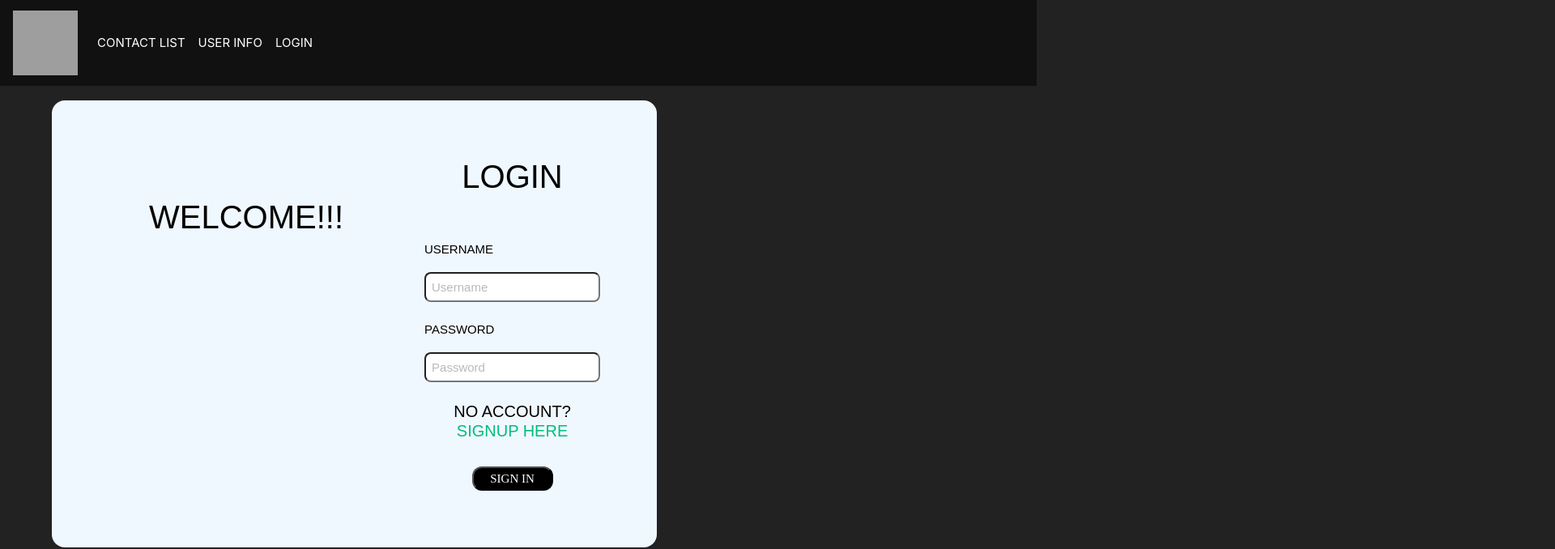
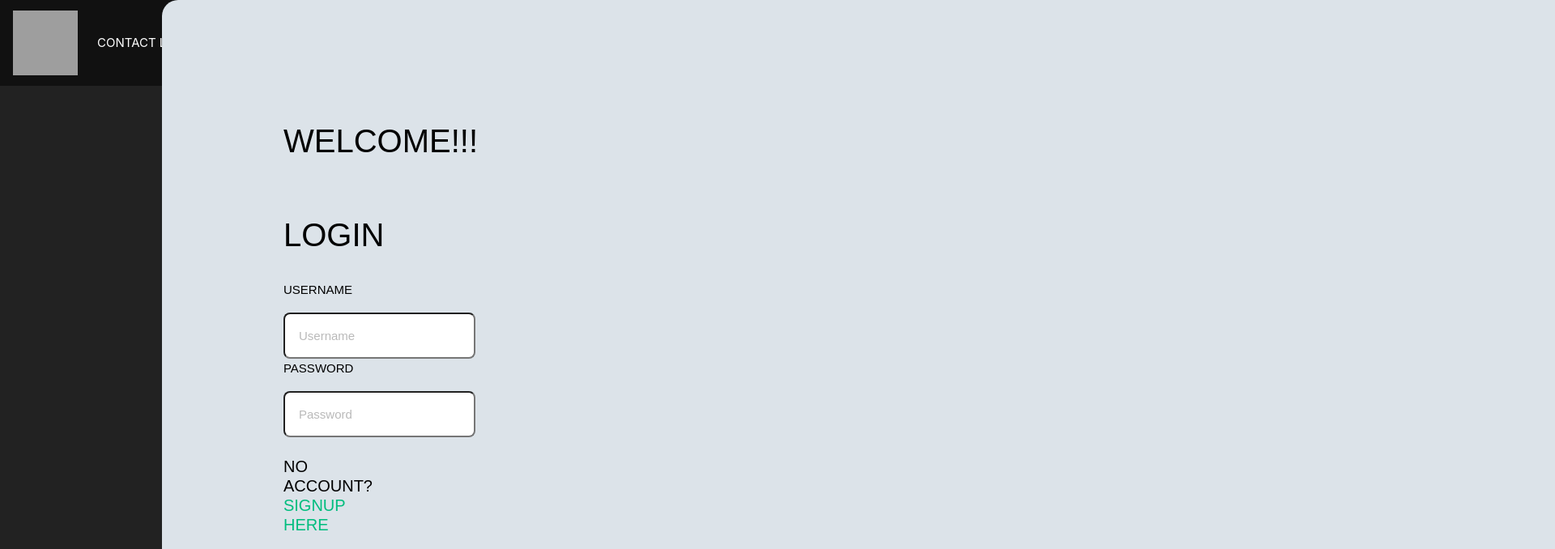
Before and after one commit to LegendPoint/AAA, a Vue app in the folder contactlist-master/vue-contactList/: page /login in a window 1280 px wide. Shown: the top 678 px of the page at 81% size, 1920 px wide, since content can reach past the window. Built offline with nearby package versions, Linux system fonts and the light colour scheme; grey boxes are pictures that could not be loaded; a web font is replaced by a local one.

Commit message:
Update style.css

```diff
--- a/contactlist-master/vue-contactList/src/assets/style.css
+++ b/contactlist-master/vue-contactList/src/assets/style.css
@@ -13,29 +13,39 @@
   .loginPanel{
     margin-left:auto;
     margin-right:auto;
-    width: 100%;
-    text-align: center;
+    max-width: 100%;
+    width:100%;
+    text-align: left;
   }
 
   .container{
-    display: flex;
+    margin-left:auto;
+    margin-right:auto;
+    display: left;
     font-family: "Tilt Warp";
     color: black;
-    background-color: aliceblue;
-    border-radius: 16px 16px 16px 16px;
-    padding: 70px;
+    background-color: rgb(220, 227, 233);
+    border-radius: 20px 20px 20px 20px;
+    width:100%;
+    padding: 100px;
+    padding-right:500%;
+    padding-bottom:50%;
+
+
+
+
   }
 
 
   input[type='text'],
   input[type='password']{
-    padding: 5px 7px 4px;
+    padding: 15px 17px 14px;
     border-radius: 8px 8px 8px 8px;
   }
 
 
   button[type='submit']{
-    background: black;
+    background: rgb(94, 92, 91);
     color: white;
     font-family: "Tilt Warp";
     width: 100px;
@@ -51,3 +61,10 @@
     height: 30px;
     border-radius: 12px 12px 12px 12px;
   }
+  .registerPanel{
+    margin-left:auto;
+    margin-right:auto;
+    width: 100%;
+    text-align: center;
+    /* padding: 70px; */
+  }
```
